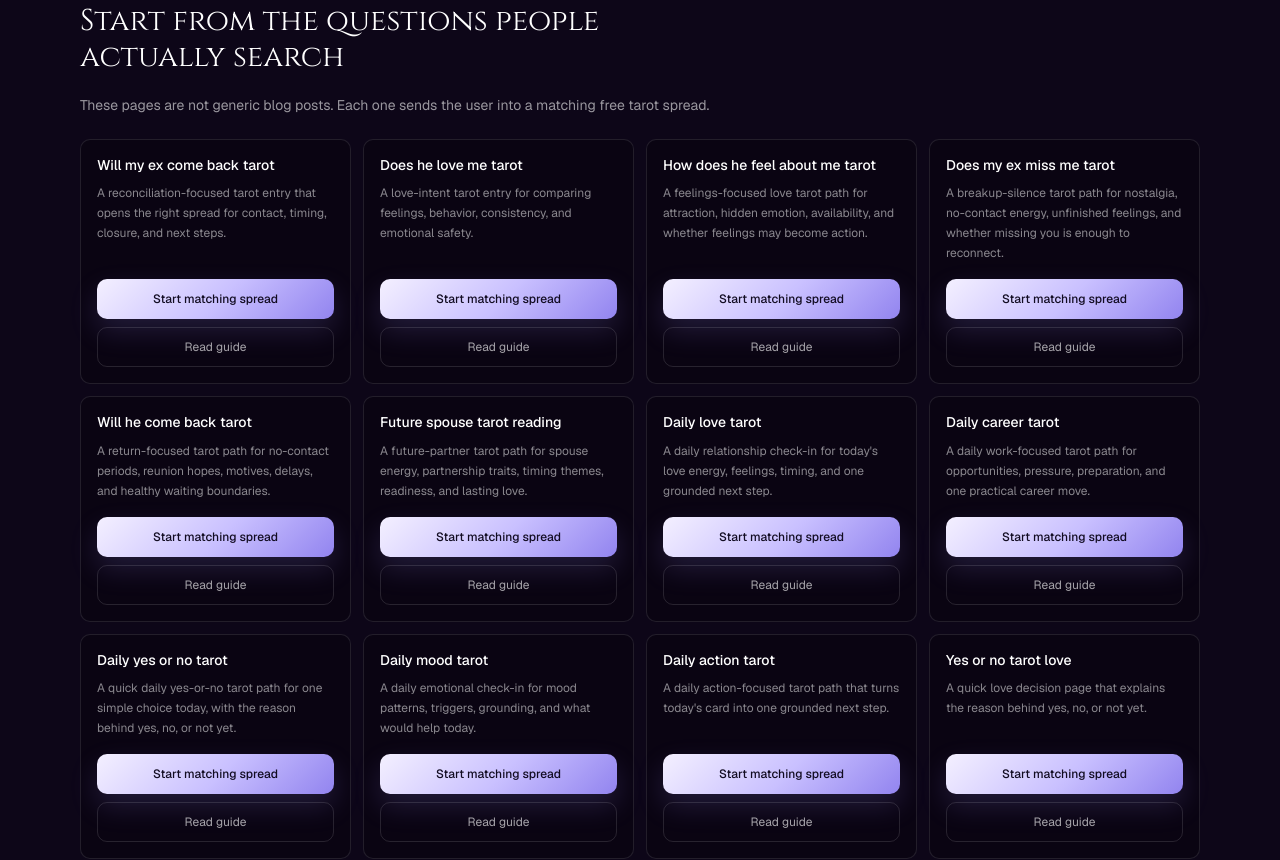
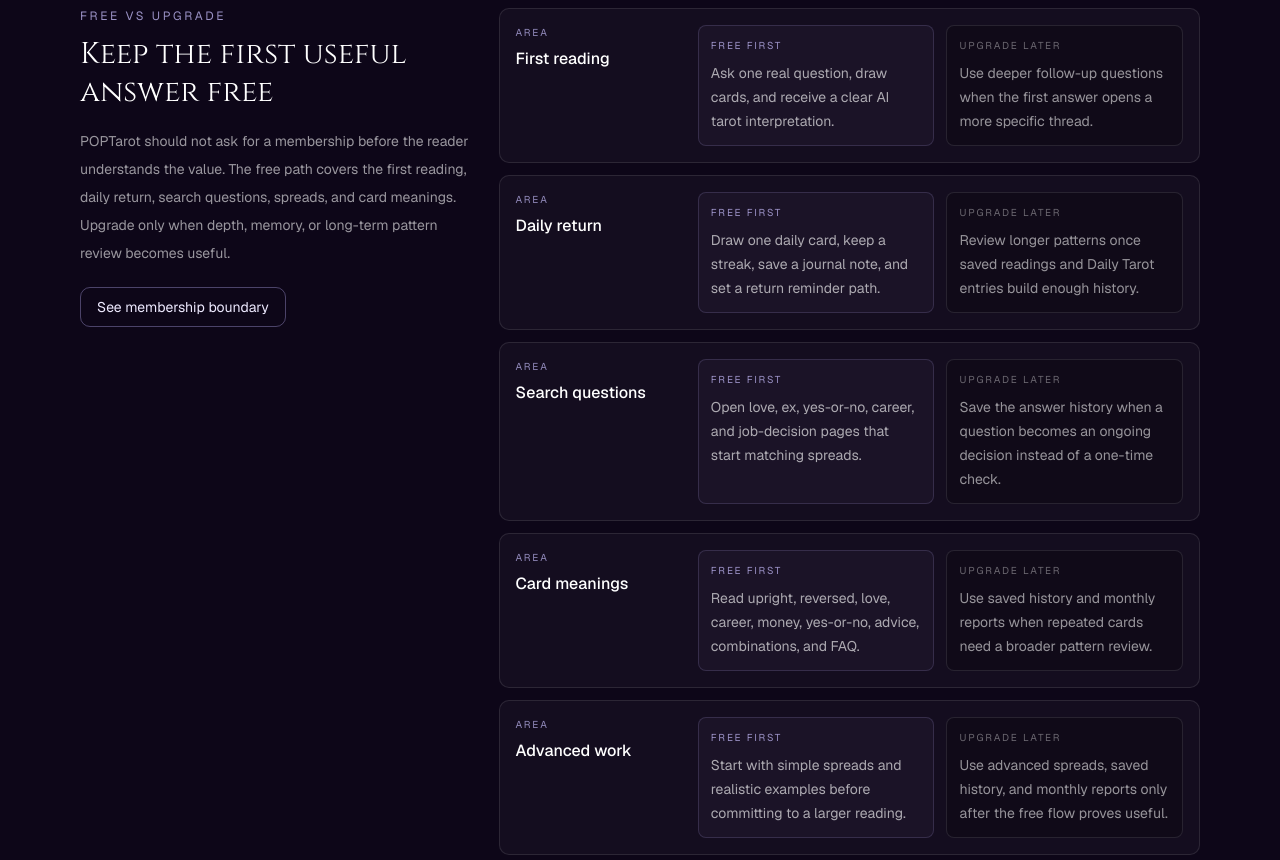
Before and after one commit to Leon-Drq/tarot, a Next.js app: page /free-tarot-tools in a window 1280 px wide. Shown: the part 1760-2620 px from the top of the page. Built offline with nearby package versions, Linux system fonts and the light colour scheme; no server answers.

Commit message:
Clarify free upgrade boundary

```diff
--- a/app/free-tarot-tools/page.tsx
+++ b/app/free-tarot-tools/page.tsx
@@ -67,6 +67,39 @@ const conversionSteps = [
     body: "About, editorial policy, AI disclaimer, privacy, reviews, examples, and brand assets make the free tool easier to trust.",
   },
 ]
+
+const freeUpgradeBoundary = [
+  {
+    area: "First reading",
+    free: "Ask one real question, draw cards, and receive a clear AI tarot interpretation.",
+    upgrade: "Use deeper follow-up questions when the first answer opens a more specific thread.",
+    href: "/free-ai-tarot-reading",
+  },
+  {
+    area: "Daily return",
+    free: "Draw one daily card, keep a streak, save a journal note, and set a return reminder path.",
+    upgrade: "Review longer patterns once saved readings and Daily Tarot entries build enough history.",
+    href: "/daily-tarot",
+  },
+  {
+    area: "Search questions",
+    free: "Open love, ex, yes-or-no, career, and job-decision pages that start matching spreads.",
+    upgrade: "Save the answer history when a question becomes an ongoing decision instead of a one-time check.",
+    href: "/tarot-questions",
+  },
+  {
+    area: "Card meanings",
+    free: "Read upright, reversed, love, career, money, yes-or-no, advice, combinations, and FAQ.",
+    upgrade: "Use saved history and monthly reports when repeated cards need a broader pattern review.",
+    href: "/tarot-card-meanings",
+  },
+  {
+    area: "Advanced work",
+    free: "Start with simple spreads and realistic examples before committing to a larger reading.",
+    upgrade: "Use advanced spreads, saved history, and monthly reports only after the free flow proves useful.",
+    href: "/tarot-spreads",
+  },
+] as const
 
 const visibleTestimonials = representativeTestimonials.slice(0, 3)
 const sampleReadingExamples = getTrustPage("tarot-reading-examples")?.readingExamples?.slice(0, 3) || []
@@ -217,6 +250,36 @@ const structuredData = {
             name: "Start free tarot reading",
             target: `${appUrl}${item.readingHref}`,
           },
+        },
+      })),
+    },
+    {
+      "@type": "ItemList",
+      "@id": `${appUrl}/free-tarot-tools#free-vs-upgrade-boundary`,
+      name: "POPTarot free versus membership boundary",
+      itemListElement: freeUpgradeBoundary.map((item, index) => ({
+        "@type": "ListItem",
+        position: index + 1,
+        item: {
+          "@type": "OfferCatalog",
+          name: item.area,
+          url: `${appUrl}${item.href}`,
+          itemListElement: [
+            {
+              "@type": "Offer",
+              name: "Free first",
+              price: "0",
+              priceCurrency: "USD",
+              description: item.free,
+              availability: "https://schema.org/InStock",
+            },
+            {
+              "@type": "Offer",
+              name: "Upgrade later",
+              description: item.upgrade,
+              availability: "https://schema.org/InStock",
+            },
+          ],
         },
       })),
     },
@@ -469,6 +532,55 @@ export default function FreeTarotToolsPage() {
           </div>
         </section>
 
+        <section
+          data-free-tools-membership-boundary
+          className="mt-12 border-t border-white/10 pt-8"
+        >
+          <div className="grid gap-6 lg:grid-cols-[0.72fr_1.28fr] lg:items-start">
+            <div>
+              <p className="text-xs uppercase tracking-[0.22em] text-[#c9c0ff]/75">Free vs upgrade</p>
+              <h2 className="mt-3 font-serif text-2xl leading-tight text-white sm:text-3xl">
+                Keep the first useful answer free
+              </h2>
+              <p className="mt-4 text-sm leading-7 text-white/58">
+                POPTarot should not ask for a membership before the reader understands the value. The free path covers
+                the first reading, daily return, search questions, spreads, and card meanings. Upgrade only when depth,
+                memory, or long-term pattern review becomes useful.
+              </p>
+              <Link
+                href="/membership"
+                className="mt-5 inline-flex min-h-10 items-center justify-center rounded-lg border border-[#bfb6ff]/35 px-4 py-2 text-sm text-[#eeeaff] transition hover:border-[#eeeaff] hover:bg-white/[0.06]"
+              >
+                See membership boundary
+              </Link>
+            </div>
+            <div className="grid gap-3">
+              {freeUpgradeBoundary.map((item) => (
+                <article
+                  key={item.area}
+                  data-free-tools-membership-boundary-row
+                  className="grid min-w-0 gap-3 rounded-lg border border-white/10 bg-white/[0.03] p-4 sm:grid-cols-[0.72fr_1fr_1fr]"
+                >
+                  <Link href={item.href} className="group min-w-0">
+                    <p className="text-[10px] uppercase tracking-[0.18em] text-[#c9c0ff]/70">Area</p>
+                    <h3 className="mt-2 break-words text-base font-medium leading-snug text-white group-hover:text-[#eeeaff]">
+                      {item.area}
+                    </h3>
+                  </Link>
+                  <div className="min-w-0 rounded-md border border-[#bfb6ff]/16 bg-[#bfb6ff]/[0.04] p-3">
+                    <p className="text-[10px] uppercase tracking-[0.18em] text-[#c9c0ff]/74">Free first</p>
+                    <p className="mt-2 text-sm leading-6 text-white/64">{item.free}</p>
+                  </div>
+                  <div className="min-w-0 rounded-md border border-white/10 bg-black/20 p-3">
+                    <p className="text-[10px] uppercase tracking-[0.18em] text-white/38">Upgrade later</p>
+                    <p className="mt-2 text-sm leading-6 text-white/56">{item.upgrade}</p>
+                  </div>
+                </article>
+              ))}
+            </div>
+          </div>
+        </section>
+
         <section className="mt-12">
           <div className="max-w-2xl">
             <p className="text-xs uppercase tracking-[0.22em] text-[#c9c0ff]/75">Question pages</p>
--- a/scripts/check-seo-coverage.mjs
+++ b/scripts/check-seo-coverage.mjs
@@ -429,6 +429,12 @@ assertIncludes(files.freeToolsPage, "data-free-tools-question-guide", "free tool
 assertIncludes(files.freeToolsPage, "utm_medium: \"question_grid\"", "free tools high-intent question attribution")
 assertIncludes(files.freeToolsPage, "getSeoPage(slug, \"en\")", "free tools high-intent SEO page lookup")
 assertIncludes(files.freeToolsPage, "Start matching free tarot spread", "free tools high-intent structured action")
+assertIncludes(files.freeToolsPage, "freeUpgradeBoundary", "free tools free-vs-upgrade boundary data")
+assertIncludes(files.freeToolsPage, "data-free-tools-membership-boundary", "free tools visible membership boundary section")
+assertIncludes(files.freeToolsPage, "data-free-tools-membership-boundary-row", "free tools visible membership boundary rows")
+assertIncludes(files.freeToolsPage, "#free-vs-upgrade-boundary", "free tools membership boundary structured data")
+assertIncludes(files.freeToolsPage, "Free first", "free tools boundary free-first label")
+assertIncludes(files.freeToolsPage, "Upgrade later", "free tools boundary upgrade-later label")
 assertIncludes(files.freeToolsPage, "data-free-tools-social-proof", "free tools visible reader proof section")
 assertIncludes(files.freeToolsPage, "data-free-tools-example-readings", "free tools visible example readings section")
 assertIncludes(files.freeToolsPage, "#reader-feedback", "free tools reader feedback structured data")
```
